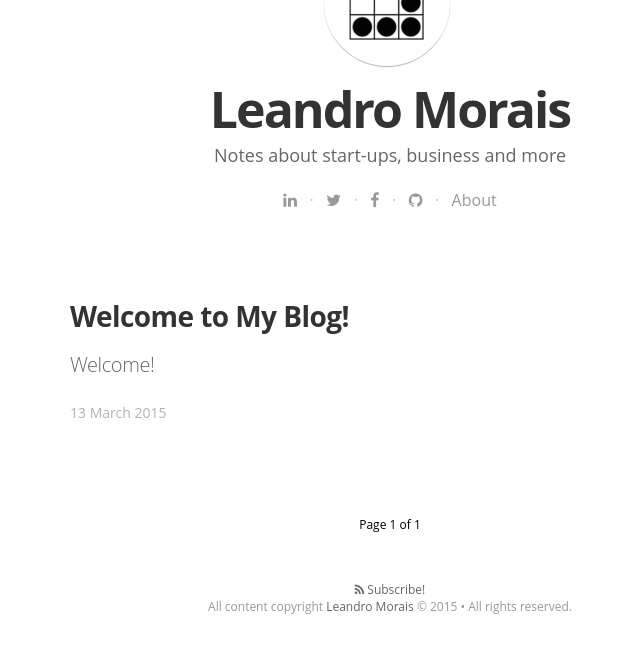
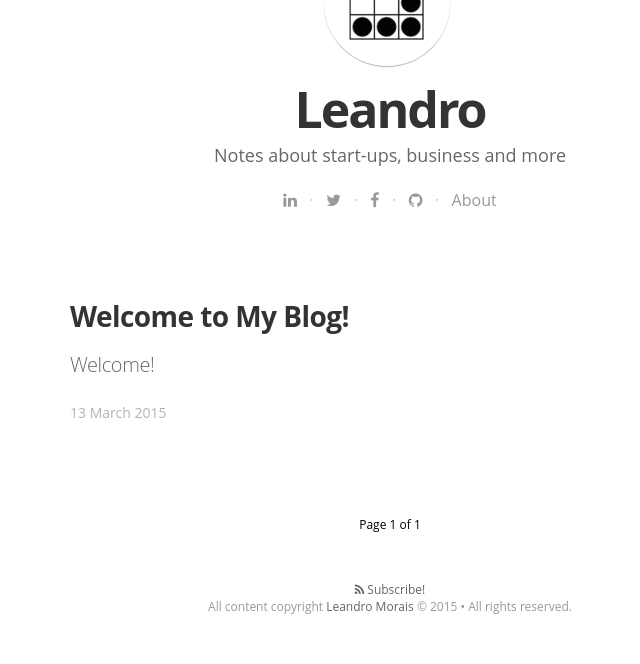
Before and after one commit to l5o/l5o, a Jekyll site: the page built from index.html, in a window 1280 px wide. Shown: the part 450-1114 px from the top of the page, without its empty margins (250-890 px from the left). Built offline with Jekyll 4.4.1, drawn with Linux system fonts in a browser that asks for light colours; nearby versions of some CDN libraries; some web fonts are replaced; the list of posts is cut into pages by our own code.

Commit message:
Update _config.yml

```diff
--- a/_config.yml
+++ b/_config.yml
@@ -3,7 +3,7 @@ markdown: kramdown
 highlighter: pygments
 
 # Site settings
-title: Leandro Morais
+title: Leandro
 # email: your-email@domain.com
 description: > # this means to ignore newlines until "baseurl:"
   Notes about start-ups, business and more
```
